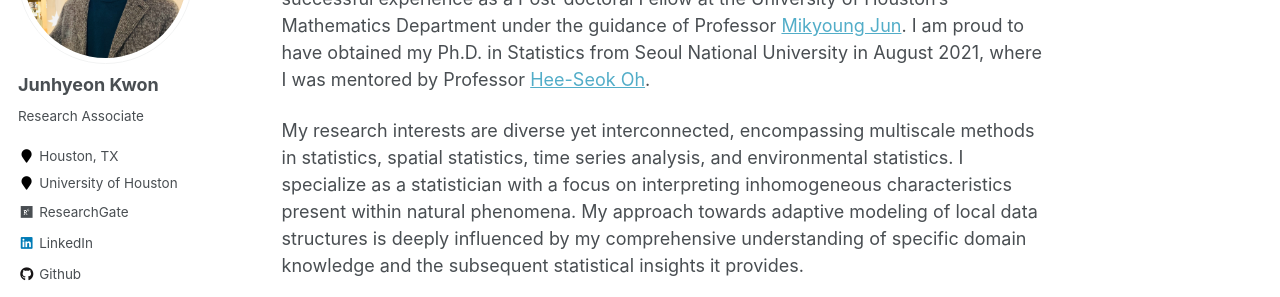
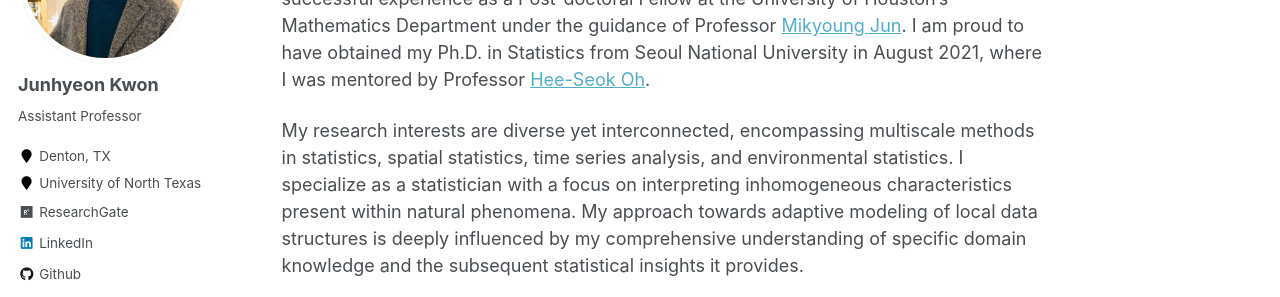
Before and after one commit to JunhyeonKwon/junhyeonkwon.github.io, a Jekyll site: the page built from _pages/about.md, in a window 1280 px wide. Shown: the part 229-526 px from the top of the page. Built offline with Jekyll 4.4.1, drawn with Linux system fonts in a browser that asks for light colours; some web fonts are replaced.

Commit message:
Update _config.yml

```diff
--- a/_config.yml
+++ b/_config.yml
@@ -82,9 +82,9 @@ analytics:
 author:
   name             : "Junhyeon Kwon"
   avatar           : "profile_junhyeon.jpg"
-  bio              : "Research Associate"
-  location         : "Houston, TX"
-  employer         : "University of Houston"
+  bio              : "Assistant Professor"
+  location         : "Denton, TX"
+  employer         : "University of North Texas"
   pubmed           :
   googlescholar    : "https://scholar.google.com/citations?user=FcpWfI0AAAAJ&hl=en"
   email            :
```
